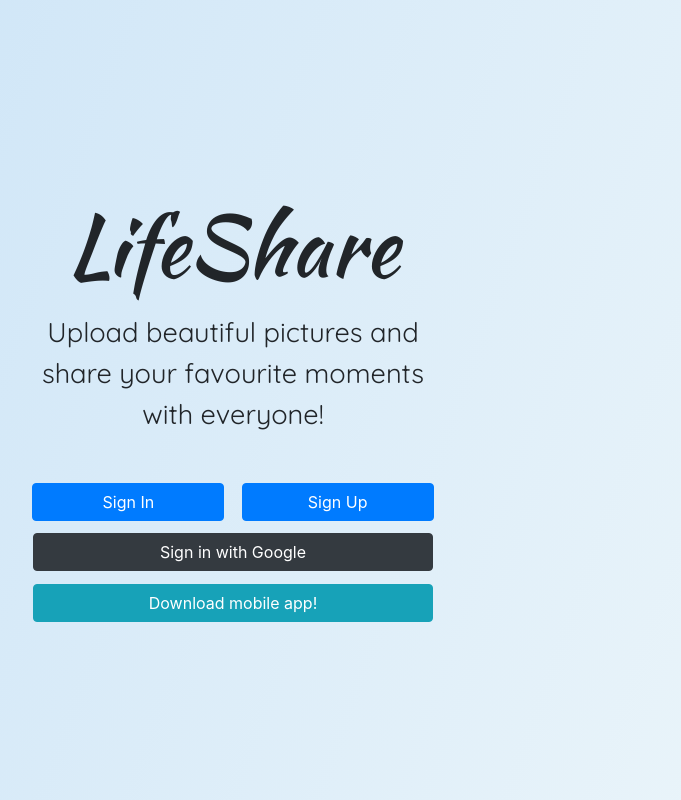
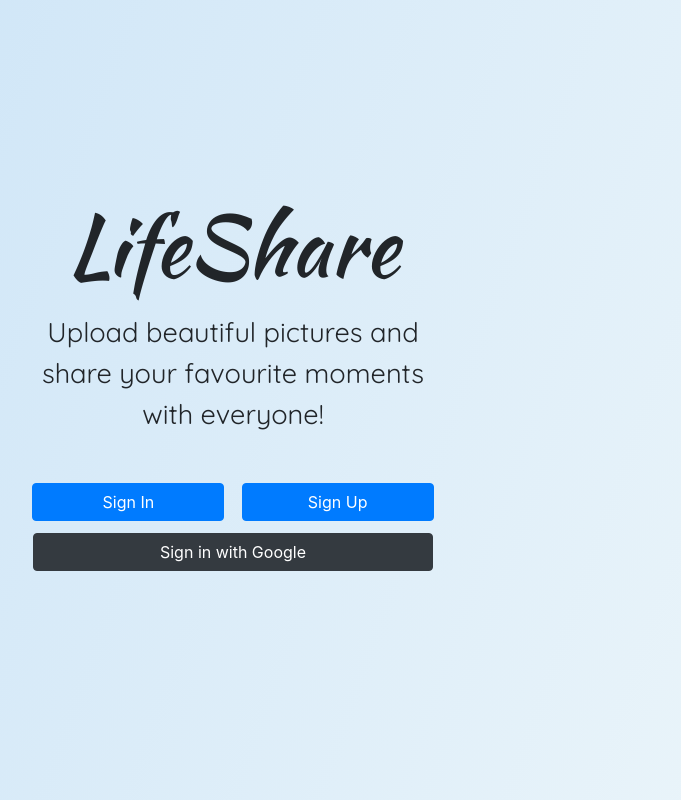
Before and after one commit to Seven730/LifeShare, a React (Create React App) app: page /~s207722/LifeShare/#/ in a window 1280 px wide. Shown: the whole page, without its empty margins (407-1088 px from the left). Built offline with nearby package versions, Linux system fonts and the light colour scheme; no server answers.

Commit message:
adding functionality to install button

```diff
--- a/package.json
+++ b/package.json
@@ -1,6 +1,6 @@
 {
   "name": "lifeshare",
-  "version": "0.1.10",
+  "version": "0.1.11",
   "private": true,
   "homepage": "https://wizard.uek.krakow.pl/~s207722/LifeShare",
   "path": "/~s207722/LifeShare",
--- a/src/Screens/Home/Home.jsx
+++ b/src/Screens/Home/Home.jsx
@@ -3,14 +3,28 @@ import "./HomeStyle.css";
 import { Button } from "react-bootstrap";
 import ConditionalLoginOrRegister from "./ConditionalLoginOrRegister";
 import UserAuthenticationHandler from "../../Handlers/UserAuthenticationHandler";
-import RedirectHandler from "../../Handlers/RedirectHandler";
 
 export function Home() {
   const [isLoggedIn, changeLoginStatus] = useState(false);
-
+  const [prompt, setPrompt] = useState(false);
   UserAuthenticationHandler.addListener((user) => changeLoginStatus(!!user));
 
-  if (isLoggedIn) RedirectHandler.redirectToImages();
+  window.addEventListener("beforeinstallprompt", (e) => {
+    e.preventDefault();
+    setPrompt(e);
+  });
+
+  const addToHomeScreen = (e) => {
+    prompt.prompt();
+    prompt.userChoice.then((choiceResult) => {
+      if (choiceResult.outcome === "accepted") {
+        console.log("User accepted the A2HS prompt");
+      } else {
+        console.log("User dismissed the A2HS prompt");
+      }
+      setPrompt(false);
+    });
+  };
 
   return (
     <div id="homePage">
@@ -26,9 +40,15 @@ export function Home() {
             </div>
             <div>
               <ConditionalLoginOrRegister loggedIn={isLoggedIn} />
-              <Button variant="info" className="downloadAppButton">
-                Download mobile app!
-              </Button>{" "}
+              {prompt ? (
+                <Button
+                  variant="info"
+                  className="downloadAppButton"
+                  onClick={addToHomeScreen}
+                >
+                  Download mobile app!
+                </Button>
+              ) : null}
             </div>
           </center>
         </div>
```
Also changed, not shown: public/manifest.json.
